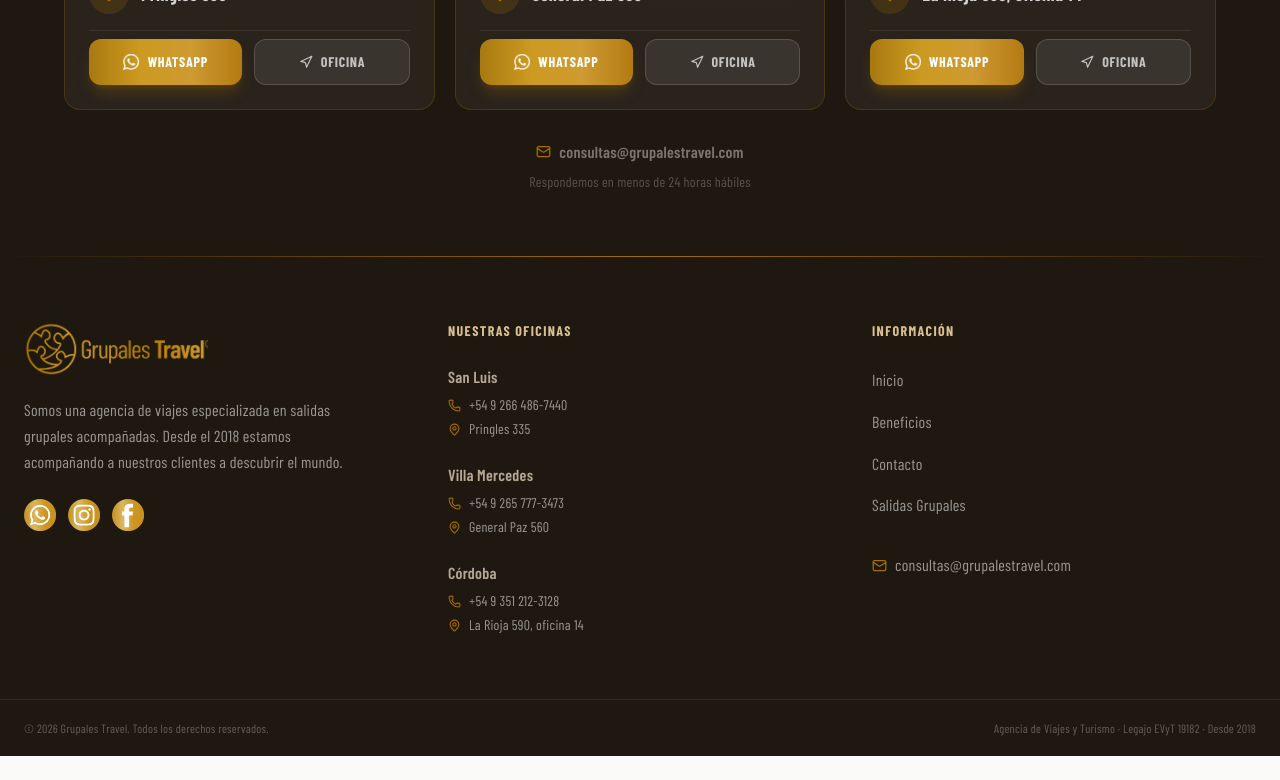
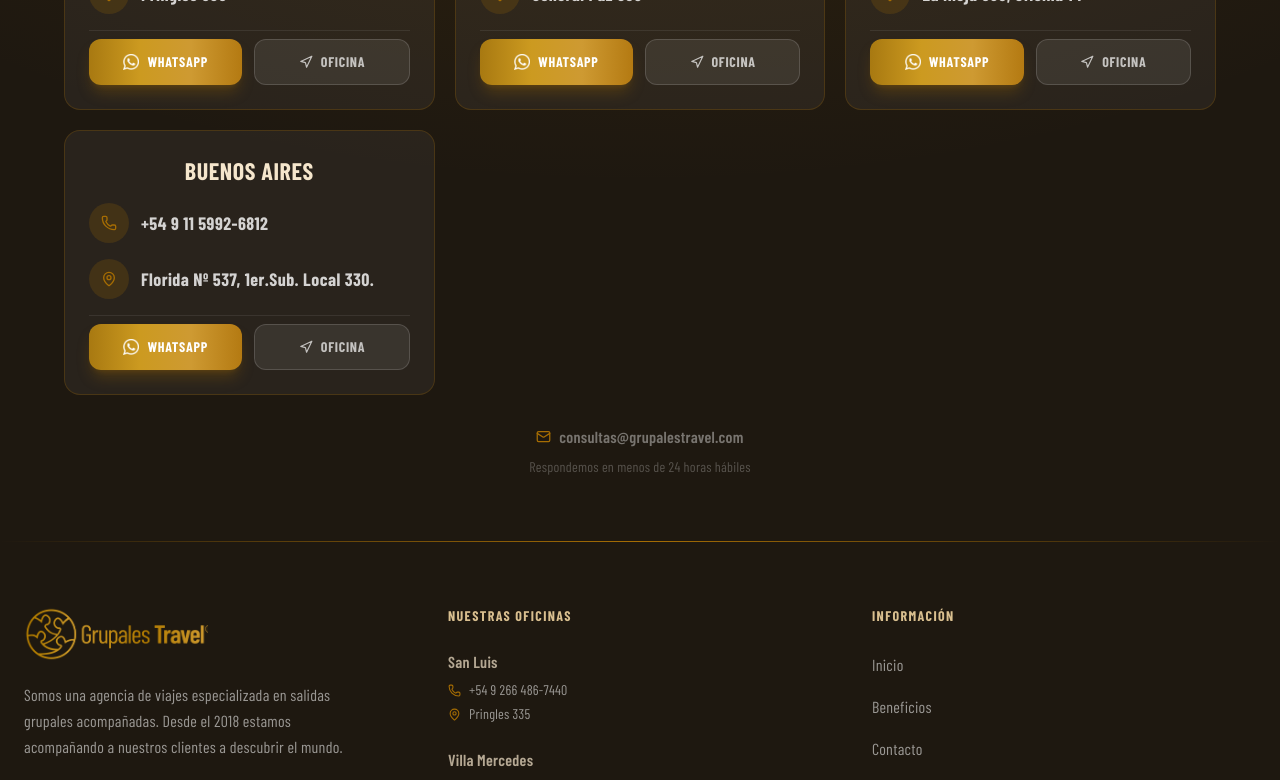
Before and after one commit to grupales-travel/website, a Next.js app: page /ventajas in a window 1280 px wide. Shown: the part 1660-2440 px from the top of the page. Before the commit the page ends 2416 px from the top, so only its background shows below. Built offline with nearby package versions, Linux system fonts and the light colour scheme; a web font is replaced by a local one.

Commit message:
feat(contact): add Buenos Aires office branch info

```diff
--- a/src/data/company.ts
+++ b/src/data/company.ts
@@ -35,6 +35,13 @@ export const OFFICES: OfficeInfo[] = [
     whatsapp: "https://wa.me/5493512123128",
     address: "La Rioja 590, oficina 14",
     mapsUrl: "https://maps.app.goo.gl/keemdMTUaXw2nwEC8",
+  },
+  {
+    city: "Buenos Aires",
+    phone: "+54 9 11 5992-6812",
+    whatsapp: "https://wa.me/5491159926812",
+    address: "Florida Nº 537, 1er.Sub. Local 330.",
+    mapsUrl: "https://maps.app.goo.gl/vwydgSw5AQ3bXAd66",
   },
 ];
 
```
